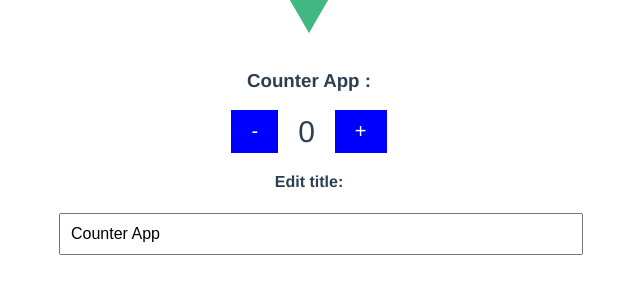
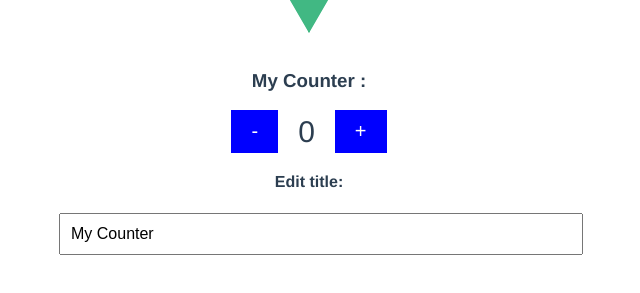
Before and after one commit to sspinit88/vue3-Composition-api-pina-firebase9-course, a Vue app: page / in a window 1280 px wide. Shown: the part 213-506 px from the top of the page, without its empty margins (331-971 px from the left). Built offline with nearby package versions, Linux system fonts and the light colour scheme.

Commit message:
Added counter functionality and title editing feature to HelloWorld.vue via reactive()

```diff
--- a/src/components/HelloWorld.vue
+++ b/src/components/HelloWorld.vue
@@ -1,6 +1,6 @@
 <template>
   <section class="host">
-    <h3 class="title">{{ title }} :</h3>
+    <h3 class="title">{{ counterData.title }} :</h3>
 
     <div class="counter">
       <button @click="decrement"
@@ -8,7 +8,7 @@
         -
       </button>
 
-      <div class="counter-val">{{ count }}</div>
+      <div class="counter-val">{{ counterData.count }}</div>
 
       <button @click="increment"
               class="counter-plus">
@@ -20,7 +20,8 @@
     <div class="edit">
       <h4 class="edit-title">Edit title:</h4>
       <div class="edit__input-text">
-        <input v-model="title" type="text"
+        <input v-model="counterData.title"
+               type="text"
                class="input-text">
       </div>
     </div>
@@ -29,13 +30,16 @@
 </template>
 
 <script setup>
-import { ref } from 'vue';
+import { reactive } from 'vue';
 
-const count = ref(0);
-const title = ref('Counter App');
+const counterData = reactive({
+  count: 0,
+  title: 'My Counter',
+});
 
-const increment = () => count.value++;
-const decrement = () => count.value--;
+
+const increment = () => counterData.count++;
+const decrement = () => counterData.count--;
 </script>
 
 <style scoped>
```
